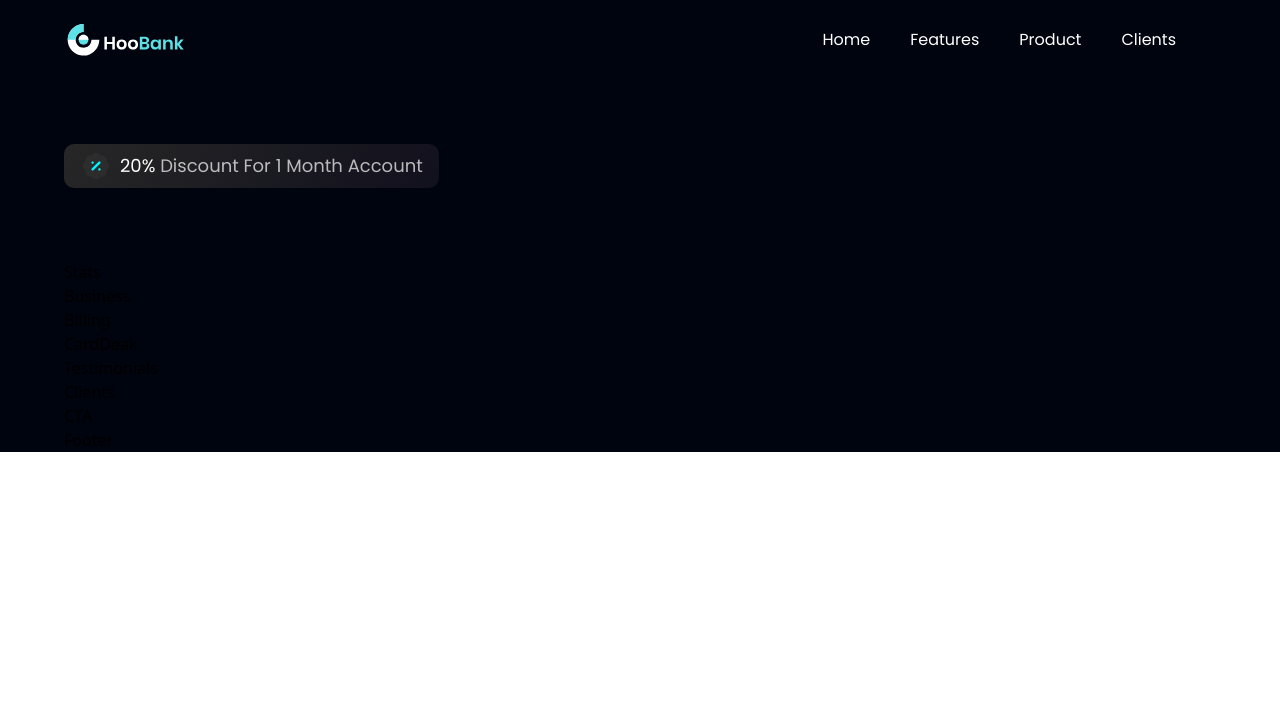
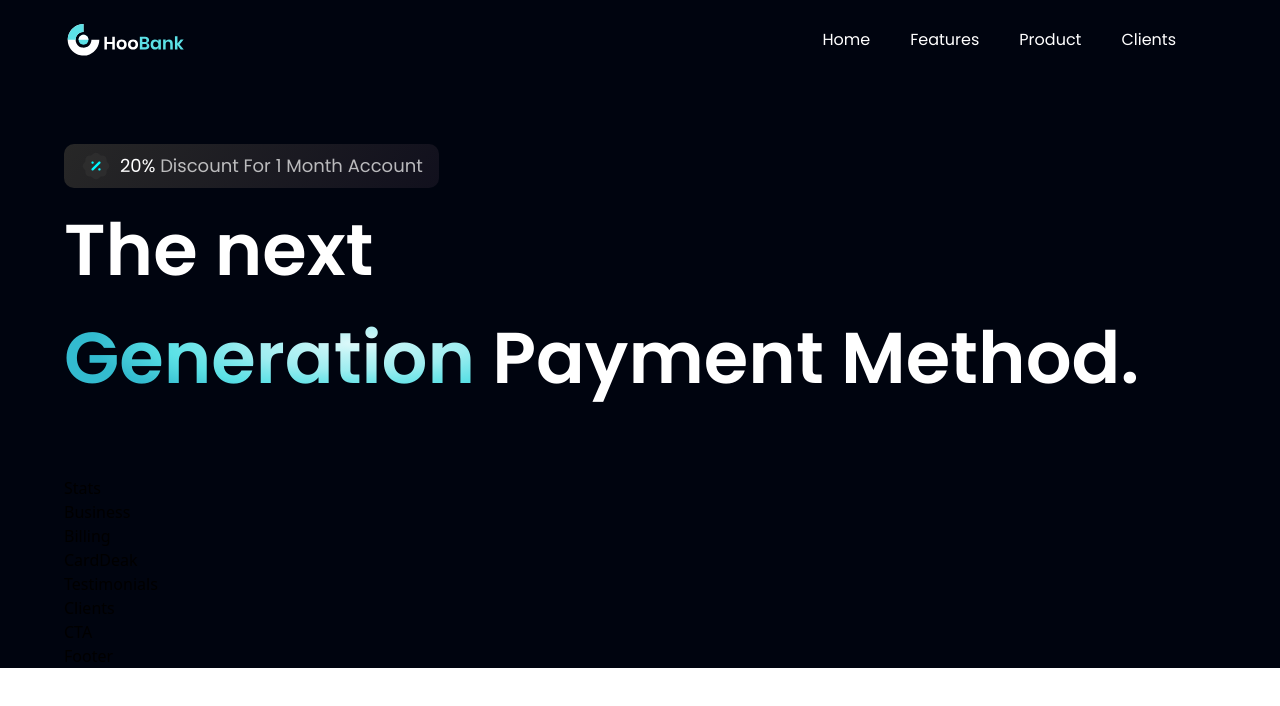
Before and after one commit to laney522/bank, a React app in the folder bank_modern_app/: page / in a window 1280 px wide. Shown: the top 706 px of the page. Built offline with nearby package versions, Linux system fonts and the light colour scheme; the HTML template or start-up script is replaced by a standard one.

Commit message:
update Here.jsx add h1 text and css

```diff
--- a/bank_modern_app/src/components/Hero.jsx
+++ b/bank_modern_app/src/components/Hero.jsx
@@ -14,7 +14,14 @@
           <span className="text-white">20%</span> Discount For {" "}
           <span className='text--white'>1 Month</span> Account
         </p>
+      </div>
 
+      <div className="flex flex-row justify-between items-center w-full">
+        <h1 className="flex-1 font-poppins font-semibold ss:text-[72px] text-[52px] text-white">
+          The next <br className="sm:block hidden" /> {" "}
+          <span className="text-gradient">Generation</span> {" "}
+          Payment Method.
+        </h1>
       </div>
     </div>
   </section>
```
